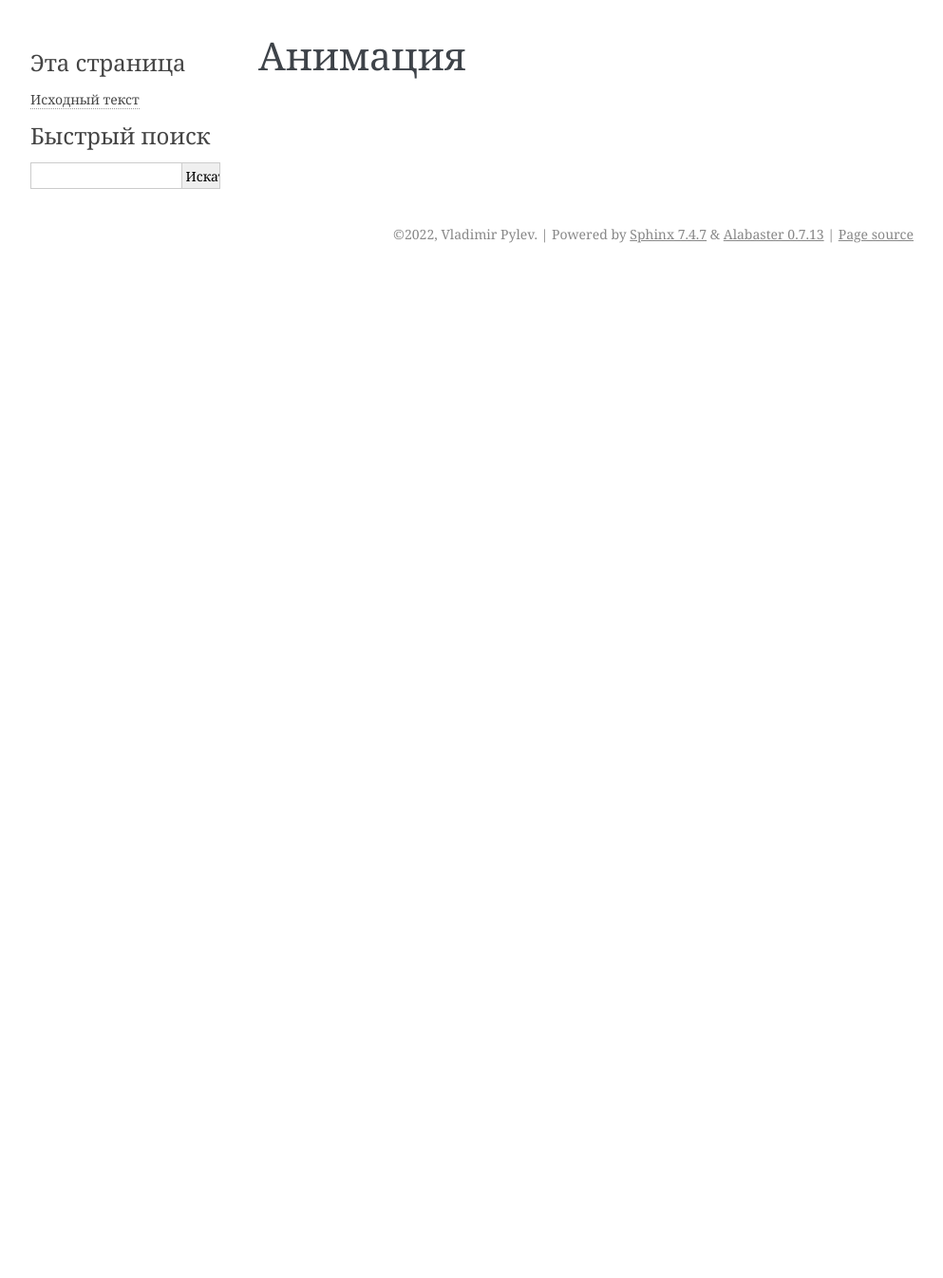
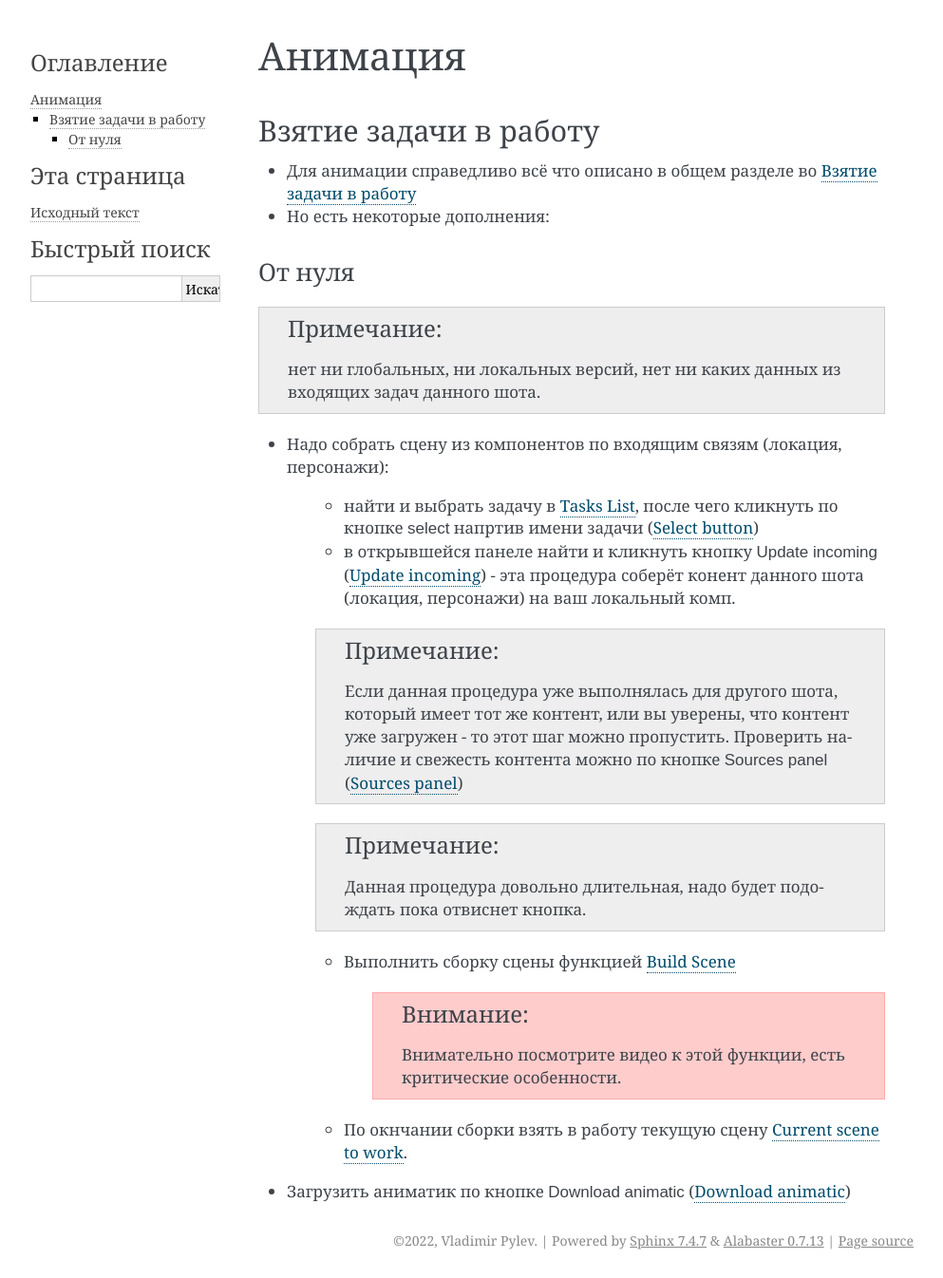
Before and after one commit to volodya-renderberg/cerebro-b3d-connect-manual, a Sphinx documentation site: the page built from docs/source/manual/processes/animation.rst, in a window 1280 px wide. Shown: the whole page at 95% size, without its empty margins (148-1141 px from the left). Built offline with Sphinx 7.4.7, drawn with Linux system fonts in a browser that asks for light colours; before the commit the page ends 900 px from its top, so only the background shows below that.

Commit message:
инструкция для аниматоров

```diff
--- a/docs/source/manual/processes.rst
+++ b/docs/source/manual/processes.rst
@@ -7,4 +7,5 @@
    :maxdepth: 1
 
    processes/common
+   processes/files
    processes/animation
--- a/docs/source/manual/processes/animation.rst
+++ b/docs/source/manual/processes/animation.rst
@@ -2,3 +2,37 @@
 
 Анимация
 ===========
+
+.. _animation_pull_task:
+
+Взятие задачи в работу
+------------------------
+
+* Для анимации справедливо всё что описано в общем разделе во :ref:`common_pull_task`
+
+* Но есть некоторые дополнения:
+
+.. _animation_pull_task_from_null:
+
+От нуля
+~~~~~~~~
+
+.. note:: нет ни глобальных, ни локальных версий, нет ни каких данных из входящих задач данного шота.
+
+* Надо собрать сцену из компонентов по входящим связям (локация, персонажи):
+
+    * найти и выбрать задачу в :ref:`tasks-list-page`, после чего кликнуть по кнопке :guilabel:`select` напртив имени задачи (:ref:`tasks_list_select_button`)
+
+    * в открывшейся панеле найти и кликнуть кнопку :guilabel:`Update incoming` (:ref:`selected_panel_update_incoming`) - эта процедура соберёт конент данного шота (локация, персонажи) на ваш локальный комп.
+
+    .. note:: Если данная процедура уже выполнялась для другого шота, который имеет тот же контент, или вы уверены, что контент уже загружен - то этот шаг можно пропустить. Проверить наличие и свежесть контента можно по кнопке :guilabel:`Sources panel` (:ref:`selected_panel_source_panel`)
+
+    .. note:: Данная процедура довольно длительная, надо будет подождать пока отвиснет кнопка.
+
+    * Выполнить сборку сцены функцией :ref:`build-scene-page`
+
+        .. attention:: Внимательно посмотрите видео к этой функции, есть критические особенности.
+
+    * По окнчании сборки взять в работу текущую сцену :ref:`selected_panel_current_scene_to_work`.
+
+* Загрузить аниматик по кнопке :guilabel:`Download animatic` (:ref:`animation_tools_download_animatic`)
```
Also changed, not shown: docs/source/manual/processes/files.rst (added, +36 -0 lines).
